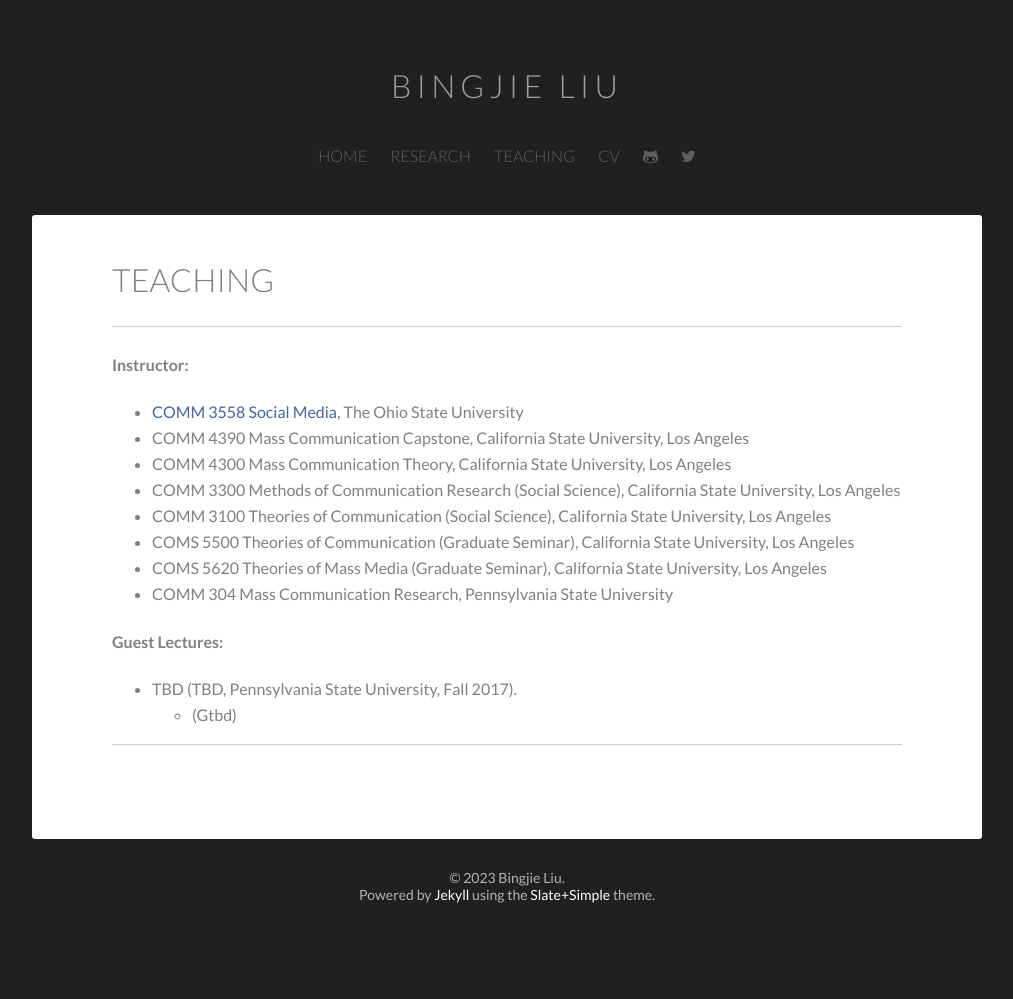
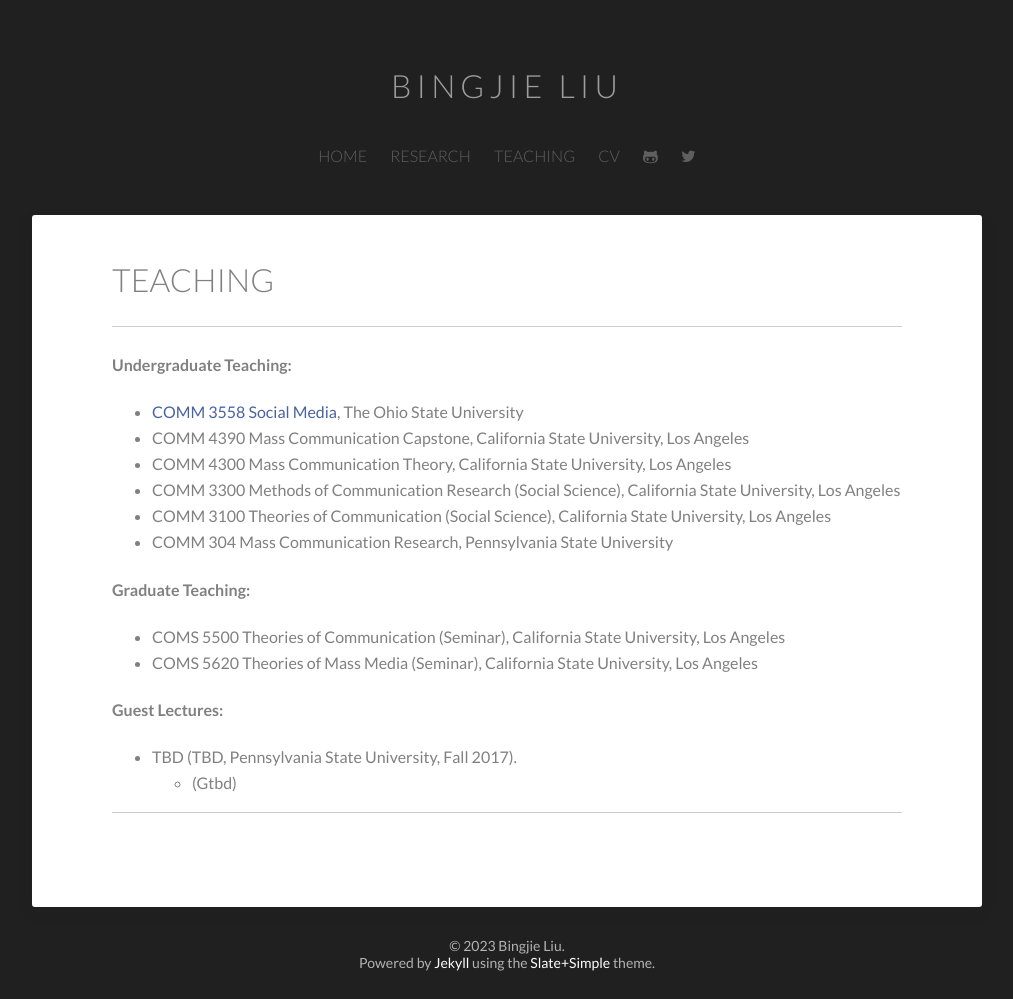
Before and after one commit to LBJCOMM/LBJCOMM.github.io, a Jekyll site: the page built from teaching/index.md, in a window 1280 px wide. Shown: the whole page, without its empty margins (133-1146 px from the left). Built offline with Jekyll 4.4.1, drawn with Linux system fonts in a browser that asks for light colours; before the commit the page ends 931 px from its top, so only the background shows below that.

Commit message:
Update index.md

```diff
--- a/teaching/index.md
+++ b/teaching/index.md
@@ -3,7 +3,7 @@ layout: post
 title: TEACHING
 ---
 
-<h4> Instructor: </h4>
+<h4> Undergraduate Teaching: </h4>
 
 <ul align='justify'>
   <li><a href = "https://comm.osu.edu/courses/comm-3558">COMM 3558 Social Media</a>, The Ohio State University </li>
@@ -11,9 +11,14 @@ title: TEACHING
   <li>COMM 4300 Mass Communication Theory, California State University, Los Angeles </li>
   <li>COMM 3300 Methods of Communication Research (Social Science), California State University, Los Angeles </li>
   <li>COMM 3100 Theories of Communication (Social Science), California State University, Los Angeles </li>
-  <li>COMS 5500 Theories of Communication (Graduate Seminar), California State University, Los Angeles </li>
-  <li>COMS 5620 Theories of Mass Media (Graduate Seminar), California State University, Los Angeles </li>
   <li>COMM 304 Mass Communication Research, Pennsylvania State University </li>
+</ul>
+
+<h4> Graduate Teaching: </h4>
+
+<ul align='justify'>
+  <li>COMS 5500 Theories of Communication (Seminar), California State University, Los Angeles </li>
+  <li>COMS 5620 Theories of Mass Media (Seminar), California State University, Los Angeles </li>
 </ul>
 
 <h4> Guest Lectures: </h4>
```
